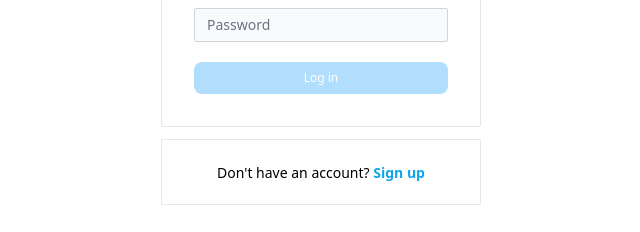
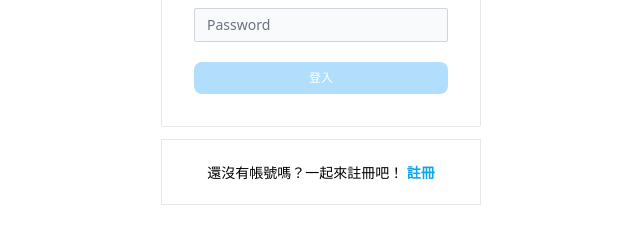
Before and after one commit to maple-chen-tw/chatroom, a Vue app in the folder frontend/: page /accounts/login in a window 1280 px wide. Shown: the part 408-640 px from the top of the page, without its empty margins (319-959 px from the left). Built offline with nearby package versions, Linux system fonts and the light colour scheme.

Commit message:
frontend adjustment: word change

```diff
--- a/frontend/src/components/auth/login/LoginFooter.vue
+++ b/frontend/src/components/auth/login/LoginFooter.vue
@@ -1,12 +1,12 @@
 <template>
     <div class="p-5 border text-center">
         <span class="font-sans text-sm">
-            Don't have an account?
+            還沒有帳號嗎？一起來註冊吧！
         </span>
         <router-link
             to="signup"
             class="font-sans font-semibold text-sm text-sky-500">
-            Sign up
+            註冊
         </router-link>
     </div>
 </template>
--- a/frontend/src/components/auth/login/LoginForm.vue
+++ b/frontend/src/components/auth/login/LoginForm.vue
@@ -68,7 +68,7 @@
 					</i>
 
 					<div v-else>
-						Log in
+						登入
 					</div>
 				</TheButton>
 
--- a/frontend/src/components/auth/signup/SignUpFooter.vue
+++ b/frontend/src/components/auth/signup/SignUpFooter.vue
@@ -1,5 +1,6 @@
 <template>
     <!-- Prompt -->
+    <!--
     <p class="mt-5 font-sans text-gray-500 text-xs text-center">
         By signing up, you agree to our
         <span class="text-blue-600">Terms</span>
@@ -9,7 +10,7 @@
         <span class="text-blue-600">Cookies Policy</span>
         .
     </p>
-
+    -->
     <!-- OR Dialog -->
     <fieldset class="border-t border-slate-300 m-4">
         <legend class="mx-auto px-4 text-gray-500 text-xs font-sans">
@@ -20,6 +21,6 @@
     <router-link
         class="text-sm font-semibold font-sans sm:hover:text-gray-400 mx-auto"
         to="login">
-        Sign in
+        已經有帳號？登入
     </router-link>
 </template>
--- a/frontend/src/components/auth/signup/SignUpForm.vue
+++ b/frontend/src/components/auth/signup/SignUpForm.vue
@@ -74,7 +74,7 @@
 			</i>
 
 			<div v-else>
-				Sign Up
+				註冊
 			</div>
 		</TheButton>
 
--- a/frontend/src/components/auth/signup/SignUpHeader.vue
+++ b/frontend/src/components/auth/signup/SignUpHeader.vue
@@ -8,6 +8,6 @@
 
     <!-- Prompt -->
     <div class="mb-2 font-sans text-md text-gray-500 font-semibold text-center self-center">
-        Sign up to chat with your friends.
+        註冊一下，聊天馬上開始 🎉
     </div>
 </template>
--- a/frontend/src/components/core/navbars/TopLogoutBar.vue
+++ b/frontend/src/components/core/navbars/TopLogoutBar.vue
@@ -2,7 +2,7 @@
     <div class="flex flex-col space-x-2 justify-around
         sticky top-0 bg-black border-gray-800 border-t border-b">
       <div class="draggable no-draggable-children sticky top-0 p-3 flex items-center justify-between z-20 h-header-height
-      font-semibold bg-token-main-surface-primary pointer-events-none [view-transition-name:var(--vt-page-header)] select-none *:pointer-events-auto motion-safe:transition max-md:hidden @[84rem]/thread:absolute @[84rem]/thread:start-0 @[84rem]/thread:end-0 @[84rem]/thread:bg-transparent @[84rem]/thread:shadow-none! [box-shadow:var(--sharp-edge-top-shadow-placeholder)]">
+      font-semibold bg-token-main-surface-primary [view-transition-name:var(--vt-page-header)] select-none *:pointer-events-auto motion-safe:transition max-md:hidden @[84rem]/thread:absolute @[84rem]/thread:start-0 @[84rem]/thread:end-0 @[84rem]/thread:bg-transparent @[84rem]/thread:shadow-none! [box-shadow:var(--sharp-edge-top-shadow-placeholder)]">
         <div class="xl:block flex font-sans text-md font-normal text-white">
           <img
               class="w-35 h-10"
@@ -10,7 +10,7 @@
         </div>
 
         <div class="xl:block flex justify-end font-sans text-md font-normal text-white">
-          <button @click="logout" class="text-lg px-4 py-2 hover:bg-slate-700 rounded-sm">Logout</button>
+          <button @click="logout" class="text-lg px-4 py-2 hover:bg-slate-700 rounded-sm z-30">Logout</button>
         </div>
       </div>
     </div>
--- a/frontend/src/components/direct/ChatIntroMessage.vue
+++ b/frontend/src/components/direct/ChatIntroMessage.vue
@@ -7,11 +7,12 @@
                 src="@/assets/images/404chat_white.png" style="width:50%;display:block;margin:auto;"/>
 
             <div class="text-white md:text-xl text-xs pt-3 ">
-                Your messages
+                朋友 404 Not Found？
             </div>
 
             <div class="text-[#a8a8a8] lg:text-sm text-xs pb-3">
-                Send private photos and messages to a friend or group.
+                聊天要緣分，朋友要自己加，<br>
+                緣分還沒來？那就主動一點，去找人聊聊吧～
             </div>
 
         </div>
--- a/frontend/src/components/direct/InboxAddFriends.vue
+++ b/frontend/src/components/direct/InboxAddFriends.vue
@@ -154,25 +154,25 @@ const searchFriend = () => {
       return f.user.id === friend.user_id;
     });
     if (isAlreadyFriend) {
-      searchMessage.value = '該使用者已經是您的好友!';
+      searchMessage.value = '你們早就是好友啦～快去聊天吧!';
       return;
     }
     // 3. 如果已經發送過好友邀請，顯示已經發送過
     const isRequestAlreadySent = await checkIfRequestSent(friend);
     if (isRequestAlreadySent) {
-      searchMessage.value = '好友邀請已經發送過了!';
+      searchMessage.value = '邀請已經送過囉～等對方回應中!';
       return;
     }
     // 4. 如果不是好友，發送好友邀請
     await sendFriendRequest(friend);
-    searchMessage.value = `已發送好友邀請給 ${friend.username}！`;
+    searchMessage.value = `已發送好友邀請給 ${friend.username}!`;
 
   })
   .catch(error => {
     if (error.response && error.response.status == 404) {
-      searchMessage.value = '找不到該使用者!';
+      searchMessage.value = '找不到這個人，是不是打錯啦~';
     } else {
-      searchMessage.value = '搜尋時發生錯誤，請稍後再試!';
+      searchMessage.value = '搜尋出了點小差錯，請稍後再試!';
     }
 
   });
```
